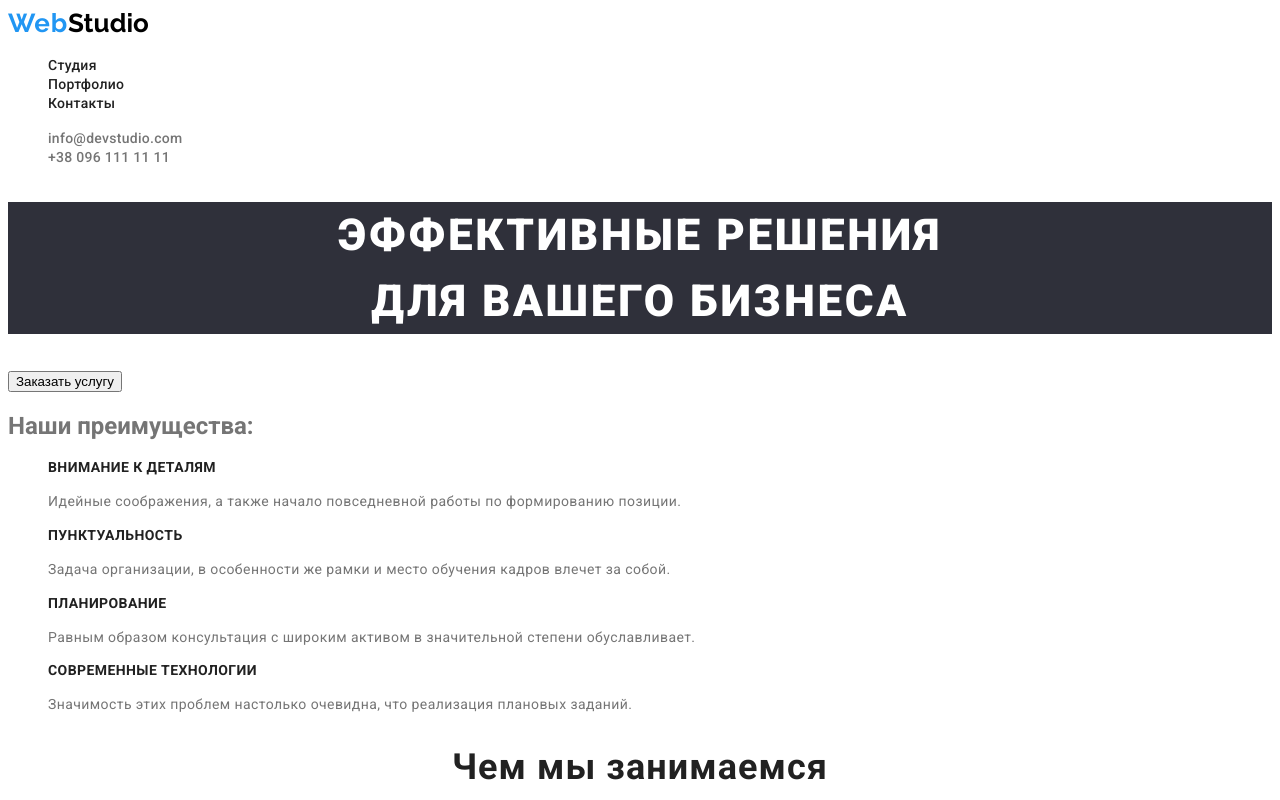
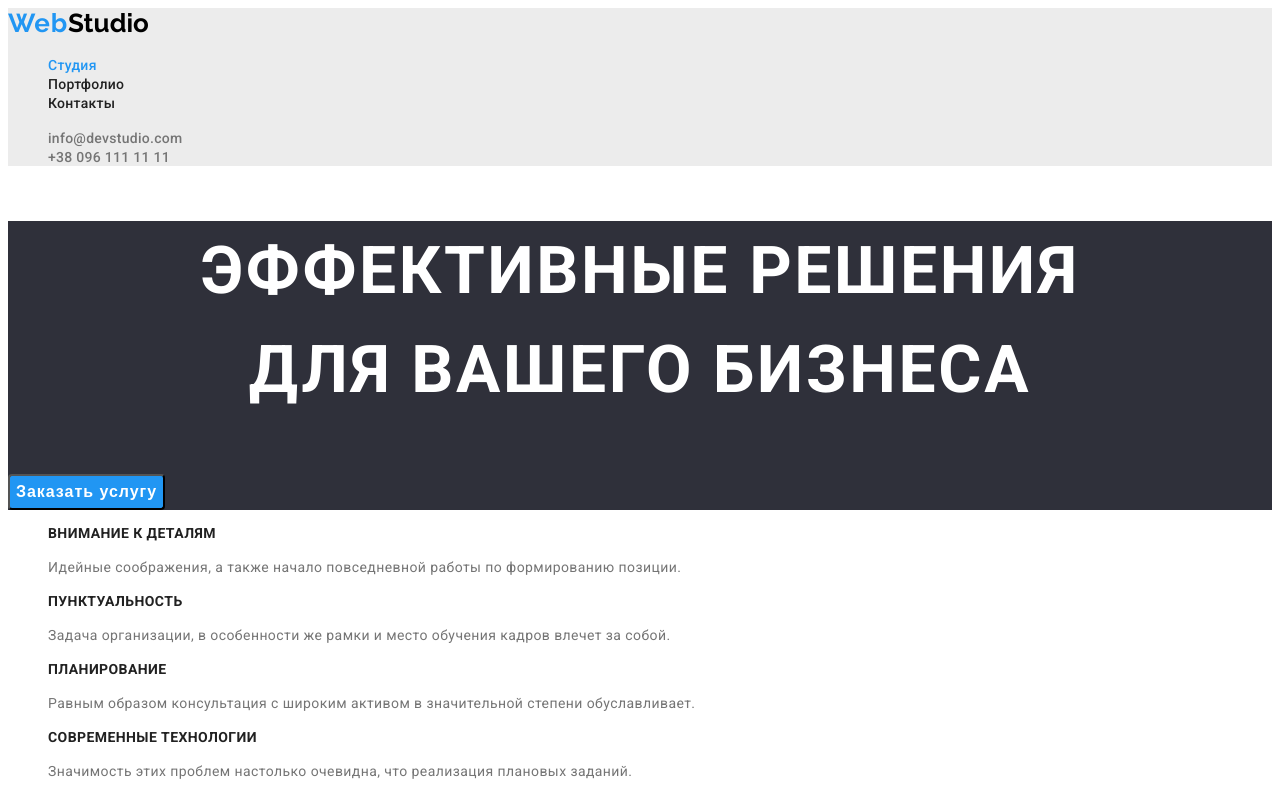
Before and after one commit to sem-semmy/goit-markup-hw-02, a plain HTML site: page index.html in a window 1280 px wide. Shown: the top 800 px of the page. Drawn offline with Linux system fonts and the light colour scheme.

Commit message:
HW 2 - final

```diff
--- a/css/styles.css
+++ b/css/styles.css
@@ -52,7 +52,7 @@ ul {
   font-family: "Raleway";
   font-weight: 700;
   font-size: 26px;
-  line-height: 1.19;
+  line-height: 1.2;
   letter-spacing: 0.03em;
   color: var(--accent-color);
 }
@@ -60,15 +60,21 @@ ul {
 .logo-white {
   color: var(--white);
 }
-
+.header {
+  background-color: #ececec;
+}
 .nav-link,
 .contact-link {
   font-weight: 500;
   font-size: 14px;
-  line-height: 1.14;
+  line-height: 1.15;
   letter-spacing: 0.02em;
   color: var(--additional-text-color);
 }
+.active {
+  color: var(--accent-color);
+}
+
 .nav-link:hover,
 .nav-link:focus,
 .contact-link:hover,
@@ -82,6 +88,14 @@ ul {
   border: none;
   background-color: #f5f4fa;
   color: #000000;
+  border-radius: 4px;
+  font-size: 16px;
+  padding: 6px 22px;
+}
+.filter-btn-active {
+  border: none;
+  background-color: var(--accent-color);
+  color: var(--white);
   border-radius: 4px;
   font-size: 16px;
   padding: 6px 22px;
@@ -117,17 +131,19 @@ ul {
   letter-spacing: 0.03em;
   color: var(--additional-text-color);
 }
-/* .button {
+.button {
+  background-color: var(--accent-color);
+  color: var(--white);
+  font-style: normal;
   font-weight: 700;
   font-size: 16px;
-  line-height: 30px;
-  /* identical to box height, or 188% */
-/* display: flex; */
-/* align-items: center;
-  text-align: center; */
-/* letter-spacing: 0.06em; */
-/* color: var(--white); */
-/* } */
+  line-height: 1.9;
+  display: flex;
+  align-items: center;
+  text-align: center;
+  letter-spacing: 0.06em;
+  border-radius: 4px;
+}
 .benefits-list .title {
   font-weight: 700;
   font-size: 14px;
@@ -201,9 +217,14 @@ ul {
   font-style: normal;
 }
 .link-transparency {
-  opacity: 0.6;
+  color: rgba(255, 255, 255, 0.6);
 }
+/* opacity: 0.6; */
+
 .footer {
   background-color: #2f303a;
   text-decoration: none;
 }
+.no-display {
+  display: none;
+}
--- a/index.html
+++ b/index.html
@@ -15,7 +15,7 @@
       <nav class="nav">
         <a class="logo" href="#"><span class="logo-akcent">Web</span>Studio</a>
         <ul class="nav-list list">
-          <li><a class="nav-link" href="./index.html">Студия</a></li>
+          <li><a class="nav-link active" href="./index.html">Студия</a></li>
           <li><a class="nav-link" href="./portfolio.html">Портфолио</a></li>
           <li><a class="nav-link" href="">Контакты</a></li>
         </ul>
@@ -27,14 +27,16 @@
     </header>
     <main>
       <section>
-        <h1 class="hero-title">
+        <div class="hero-title">
+        <h1 >
           Эффективные решения <br />
           для вашего бизнеса
         </h1>
-        <button type="button">Заказать услугу</button>
+        <button type="button" class="button">Заказать услугу</button>
+        </div>
       </section>
       <section>
-        <h2>Наши преимущества:</h2>
+        <h2 class="no-display">Наши преимущества:</h2>
         <ul class="benefits-list">
           <li>
             <h3 class="title">Внимание к деталям</h3>
```
Also changed, not shown: portfolio.html (+20 -2 lines).
